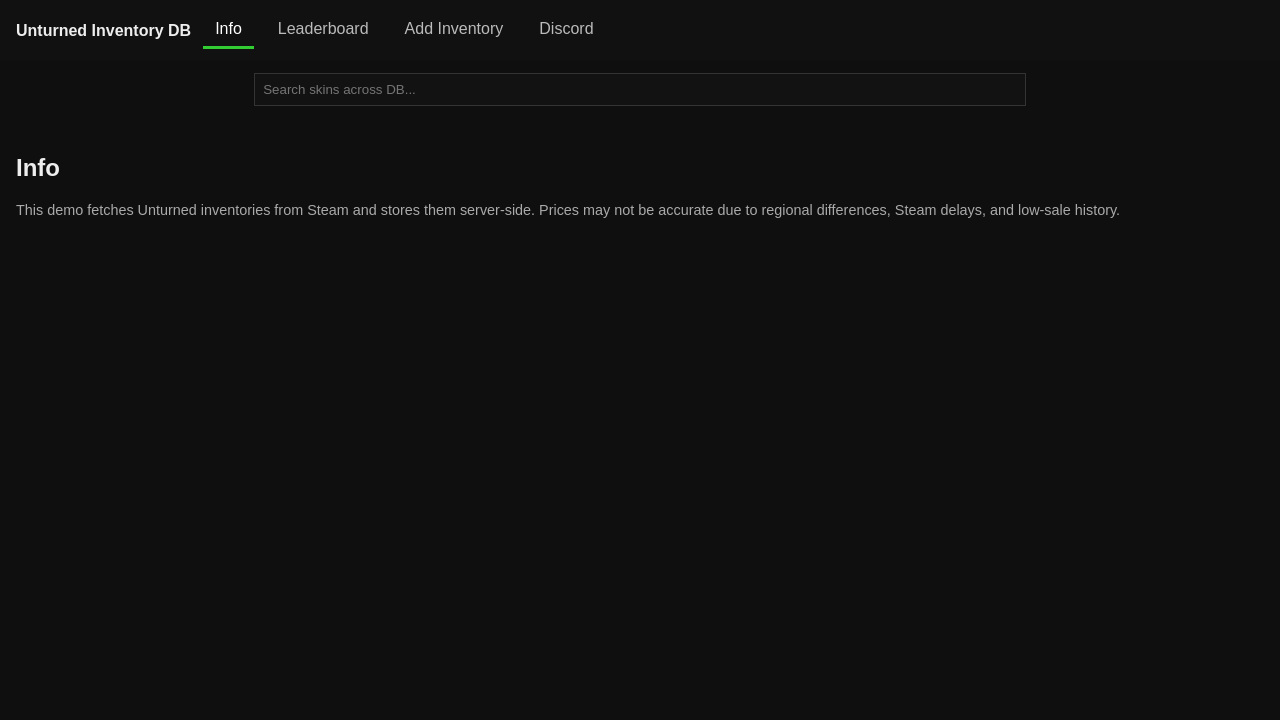
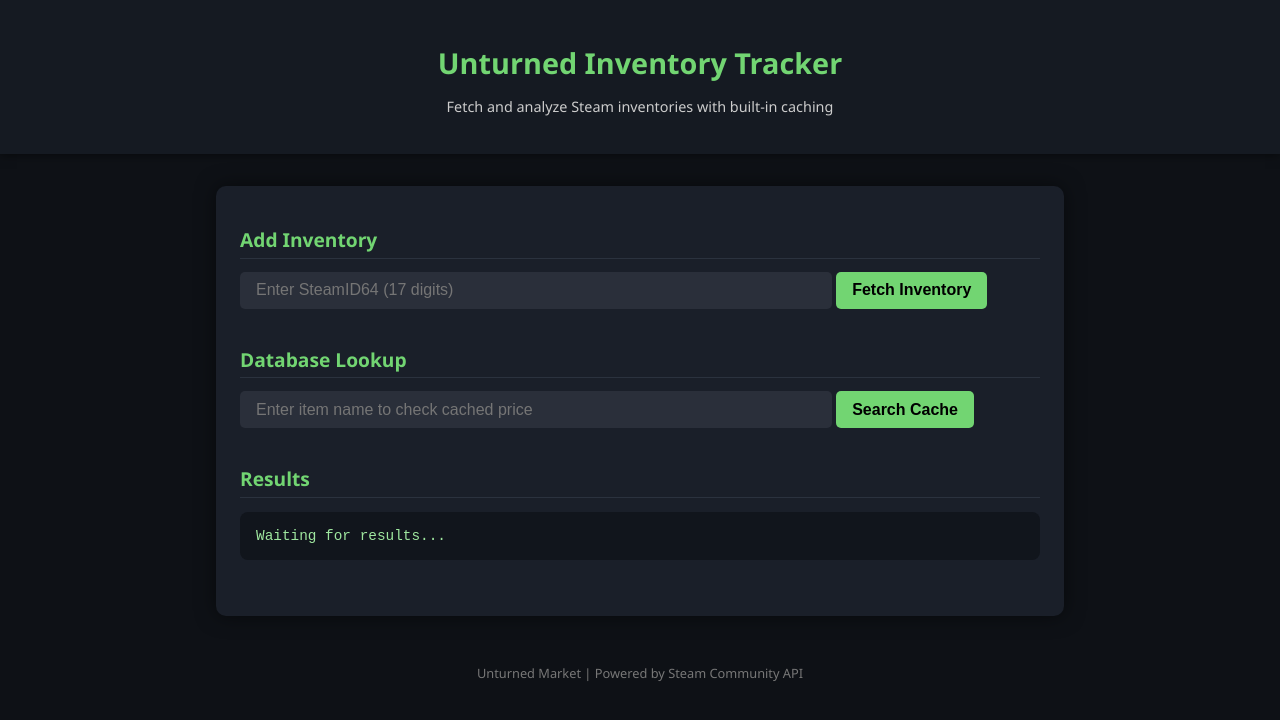
Before and after one commit to Toastedleaf1/UnturnedInventoryDataBase, a website: page public/index.html in a window 1280 px wide. Drawn offline with Linux system fonts and the light colour scheme.

Commit message:
Update index.html

```diff
--- a/public/index.html
+++ b/public/index.html
@@ -1,132 +1,217 @@
-<!doctype html>
-<html>
+<!DOCTYPE html>
+<html lang="en">
   <head>
-  <meta charset="utf-8"/>
-  <meta name="viewport" content="width=device-width,initial-scale=1"/>
-  <title>Unturned Inventory DB</title>
+    <meta charset="UTF-8" />
+    <meta name="viewport" content="width=device-width, initial-scale=1.0" />
+    <title>Unturned Inventory Tracker</title>
     <style>
-    body{background:#0f0f10;color:#eee;font-family:Arial,Helvetica,sans-serif;margin:0}
-    .top{padding:12px 16px;background:#111;display:flex;align-items:center;gap:12px}
-    .tabs{display:flex;gap:12px}
-    .tab{padding:8px 12px;cursor:pointer;color:#bbb}
-    .tab.active{color:#fff;border-bottom:3px solid #32cd32}
-    .search{margin:12px;padding:8px}
-    input[type=text]{padding:8px;border:1px solid #333;background:#121212;color:#fff}
-    button{padding:8px 10px;background:#32cd32;border:none;color:#062706;cursor:pointer}
-    .container{padding:16px}
-    .grid{display:flex;flex-wrap:wrap;gap:10px}
-    .card{width:100px;height:120px;background:#1b1b1b;padding:6px;border-radius:6px}
-    .muted{color:#aaa;font-size:0.9rem}
+      body {
+        font-family: "Segoe UI", Tahoma, Geneva, Verdana, sans-serif;
+        background: #0e1116;
+        color: #f4f4f4;
+        margin: 0;
+        padding: 0;
+      }
+
+      header {
+        text-align: center;
+        padding: 1.5rem 0;
+        background: #151a22;
+        box-shadow: 0 0 10px rgba(0, 0, 0, 0.6);
+      }
+
+      h1 {
+        color: #72d572;
+        font-size: 1.8rem;
+        margin-bottom: 0.3rem;
+      }
+
+      p {
+        color: #ccc;
+        font-size: 0.9rem;
+      }
+
+      main {
+        max-width: 800px;
+        margin: 2rem auto;
+        background: #1a1f29;
+        border-radius: 10px;
+        padding: 1.5rem;
+        box-shadow: 0 0 20px rgba(0, 0, 0, 0.5);
+      }
+
+      section {
+        margin-bottom: 2rem;
+      }
+
+      h2 {
+        color: #72d572;
+        font-size: 1.2rem;
+        margin-bottom: 0.5rem;
+        border-bottom: 1px solid #2b323e;
+        padding-bottom: 0.3rem;
+      }
+
+      input,
+      button {
+        padding: 0.6rem 1rem;
+        border-radius: 5px;
+        border: none;
+        margin: 0.3rem 0;
+        font-size: 1rem;
+      }
+
+      input {
+        width: 70%;
+        background: #2a2f3a;
+        color: #f4f4f4;
+      }
+
+      button {
+        background: #72d572;
+        color: #000;
+        cursor: pointer;
+        font-weight: bold;
+        transition: background 0.3s;
+      }
+
+      button:hover {
+        background: #5cc55c;
+      }
+
+      pre {
+        background: #11151c;
+        color: #9fe79f;
+        padding: 1rem;
+        border-radius: 8px;
+        overflow-x: auto;
+        font-size: 0.9rem;
+      }
+
+      .error {
+        color: #ff5252;
+        font-weight: bold;
+      }
+
+      .success {
+        color: #72d572;
+      }
+
+      footer {
+        text-align: center;
+        padding: 1rem;
+        color: #777;
+        font-size: 0.8rem;
+      }
     </style>
   </head>
+
   <body>
-  <div class="top">
-    <div style="font-weight:700">Unturned Inventory DB</div>
-    <div class="tabs">
-      <div class="tab active" data-tab="info">Info</div>
-      <div class="tab" data-tab="leaderboard">Leaderboard</div>
-      <div class="tab" data-tab="add">Add Inventory</div>
-      <div class="tab" data-tab="discord">Discord</div>
-    </div>
-  </div>
+    <header>
+      <h1>Unturned Inventory Tracker</h1>
+      <p>Fetch and analyze Steam inventories with built-in caching</p>
+    </header>
 
-  <div style="padding:12px;text-align:center">
-    <input id="globalSearch" type="text" placeholder="Search skins across DB..." style="width:60%;padding:8px">
-  </div>
+    <main>
+      <!-- ✅ Add Inventory Section -->
+      <section>
+        <h2>Add Inventory</h2>
+        <input
+          id="steamIdInput"
+          type="text"
+          placeholder="Enter SteamID64 (17 digits)"
+        />
+        <button onclick="fetchInventory()">Fetch Inventory</button>
+        <p id="statusMsg"></p>
+      </section>
 
-  <div class="container">
-    <div id="info" class="panel"> <h2>Info</h2>
-      <p class="muted">This demo fetches Unturned inventories from Steam and stores them server-side. Prices may not be accurate due to regional differences, Steam delays, and low-sale history.</p>
-    </div>
+      <!-- ✅ Search Database -->
+      <section>
+        <h2>Database Lookup</h2>
+        <input
+          id="searchItem"
+          type="text"
+          placeholder="Enter item name to check cached price"
+        />
+        <button onclick="lookupPrice()">Search Cache</button>
+        <p id="cacheMsg"></p>
+      </section>
 
-    <div id="leaderboard" class="panel" style="display:none">
-      <h2>Leaderboard (stored inventories)</h2>
-      <div><button id="refreshInv">Refresh list</button></div>
-      <div id="invList" style="margin-top:12px"></div>
-      <div id="itemsArea" style="margin-top:12px"></div>
-    </div>
+      <!-- ✅ Results -->
+      <section>
+        <h2>Results</h2>
+        <pre id="output">Waiting for results...</pre>
+      </section>
+    </main>
 
-    <div id="add" class="panel" style="display:none">
-      <h2>Add Inventory</h2>
-      <div>
-        <input id="steamInput" type="text" placeholder="Enter SteamID64" />
-        <button id="fetchBtn">Fetch & Save</button>
-      </div>
-      <div id="status" style="margin-top:8px"></div>
-    </div>
-
-    <div id="discord" class="panel" style="display:none">
-      <h2>Discord</h2>
-      <a href="https://discord.gg/jmd4qzD4JF" target="_blank">Join Discord</a>
-    </div>
-  </div>
+    <footer>Unturned Market | Powered by Steam Community API</footer>
 
     <script>
-    // tabs
-    document.querySelectorAll('.tab').forEach(t => {
-      t.onclick = () => {
-        document.querySelectorAll('.tab').forEach(x=>x.classList.remove('active'));
-        t.classList.add('active');
-        const tab = t.dataset.tab;
-        ['info','leaderboard','add','discord'].forEach(id => document.getElementById(id).style.display = (id===tab?'block':'none'));
-        if (tab==='leaderboard') loadInventories();
-      };
-    });
-
       const apiBase = window.location.origin;
 
-    async function loadInventories(){
-      const el = document.getElementById('invList');
-      el.innerHTML = 'Loading...';
-      try {
-        const res = await fetch(apiBase + '/api/inventories');
-        const list = await res.json();
-        if (!list.length) { el.innerHTML = '<div>No saved inventories yet.</div>'; return; }
-        el.innerHTML = '<ul>' + list.map(i => `<li><a href="#" data-id="${i.id}" class="invLink">${i.steamid}</a> (items view)</li>`).join('') + '</ul>';
-        document.querySelectorAll('.invLink').forEach(a=>{
-          a.onclick = async (e)=>{
-            e.preventDefault();
-            const id = a.dataset.id;
-            const itemsArea = document.getElementById('itemsArea');
-            itemsArea.innerHTML = 'Loading items...';
-            const r = await fetch(apiBase + '/api/inventories/' + id + '/items');
-            const items = await r.json();
-            if (!items.length) { itemsArea.innerHTML = 'No items'; return; }
-            itemsArea.innerHTML = '<div class="grid">' + items.slice(0,200).map(it => `<div class="card"><img src="${it.icon_url||'https://placehold.co/80x80?text=?'}" style="width:80px;height:80px"><div style="font-size:12px">${it.market_hash_name||it.name||'Unknown'}</div></div>`).join('') + '</div>';
-          };
-        });
-      } catch (err) { el.innerHTML = 'Error loading inventories'; console.error(err); }
+      async function fetchInventory() {
+        const steamId = document.getElementById("steamIdInput").value.trim();
+        const output = document.getElementById("output");
+        const statusMsg = document.getElementById("statusMsg");
+        output.textContent = "";
+        statusMsg.textContent = "";
+
+        if (!/^\d{17}$/.test(steamId)) {
+          statusMsg.innerHTML =
+            '<span class="error">❌ Invalid SteamID64. Must be 17 digits.</span>';
+          return;
         }
 
-    // fetch & save inventory
-    document.getElementById('fetchBtn').addEventListener('click', async ()=>{
-      const steam = document.getElementById('steamInput').value.trim();
-      const status = document.getElementById('status');
-      if (!steam) return status.textContent = 'Enter SteamID';
-      status.textContent = 'Fetching...';
+        statusMsg.innerHTML = "⏳ Fetching inventory...";
         try {
-        const res = await fetch(apiBase + '/api/fetch', { method:'POST', headers:{'Content-Type':'application/json'}, body: JSON.stringify({ steamid: steam }) });
-        const j = await res.json();
-        if (res.ok) status.textContent = `Saved inventory ID ${j.inventoryId} (${j.assets} assets)`;
-        else status.textContent = 'Failed: ' + (j.error||JSON.stringify(j));
-      } catch (err) { status.textContent = 'Fetch error'; console.error(err); }
-    });
+          const res = await fetch(`${apiBase}/api/inventory/${steamId}`);
+          const data = await res.json();
 
-    // global search (client-side filtering of currently shown items)
-    document.getElementById('globalSearch').addEventListener('input', async (e) => {
-      const q = e.target.value.trim();
-      if (!q) return;
+          if (!res.ok || data.error) {
+            statusMsg.innerHTML = `<span class="error">❌ Failed: ${data.error || "Unknown error"}</span>`;
+            output.textContent = "";
+            return;
+          }
+
+          if (!data.assets || data.assets.length === 0) {
+            statusMsg.innerHTML =
+              '<span class="error">⚠️ No items found. The inventory may be private or empty.</span>';
+            output.textContent = JSON.stringify(data, null, 2);
+            return;
+          }
+
+          statusMsg.innerHTML = `<span class="success">✅ Successfully loaded ${data.assets.length} items!</span>`;
+          output.textContent = JSON.stringify(data, null, 2);
+        } catch (err) {
+          statusMsg.innerHTML = `<span class="error">❌ Fetch failed: ${err.message}</span>`;
+        }
+      }
+
+      async function lookupPrice() {
+        const item = document.getElementById("searchItem").value.trim();
+        const cacheMsg = document.getElementById("cacheMsg");
+        const output = document.getElementById("output");
+        if (!item) return;
+
+        cacheMsg.textContent = "⏳ Searching cache...";
         try {
-        const res = await fetch(apiBase + '/api/search?q=' + encodeURIComponent(q));
-        const rows = await res.json();
-        const area = document.getElementById('itemsArea');
-        if (!rows.length) { area.innerHTML = 'No results'; return; }
-        area.innerHTML = '<div class="grid">' + rows.slice(0,200).map(it => `<div class="card"><img src="${it.icon_url||'https://placehold.co/80x80?text=?'}" style="width:80px;height:80px"><div style="font-size:12px">${it.market_hash_name||it.name||'Unknown'}</div></div>`).join('') + '</div>';
-      } catch (err) { console.error(err); }
-    });
+          const res = await fetch(`${apiBase}/api/price/${encodeURIComponent(item)}`);
+          const data = await res.json();
 
-    // init
-    // loadInventories(); // lazy: load when leaderboard tab clicked
+          if (data.cached) {
+            cacheMsg.innerHTML = `<span class="success">💰 Found cached price: $${data.price.toFixed(
+              2
+            )}</span>`;
+          } else {
+            cacheMsg.innerHTML =
+              '<span class="error">⚠️ Item not found in cache.</span>';
+          }
+
+          output.textContent = JSON.stringify(data, null, 2);
+        } catch (err) {
+          cacheMsg.innerHTML = `<span class="error">❌ Cache lookup failed: ${err.message}</span>`;
+        }
+      }
     </script>
   </body>
 </html>
```
Lines whose indentation alone changed are shown as unchanged.
